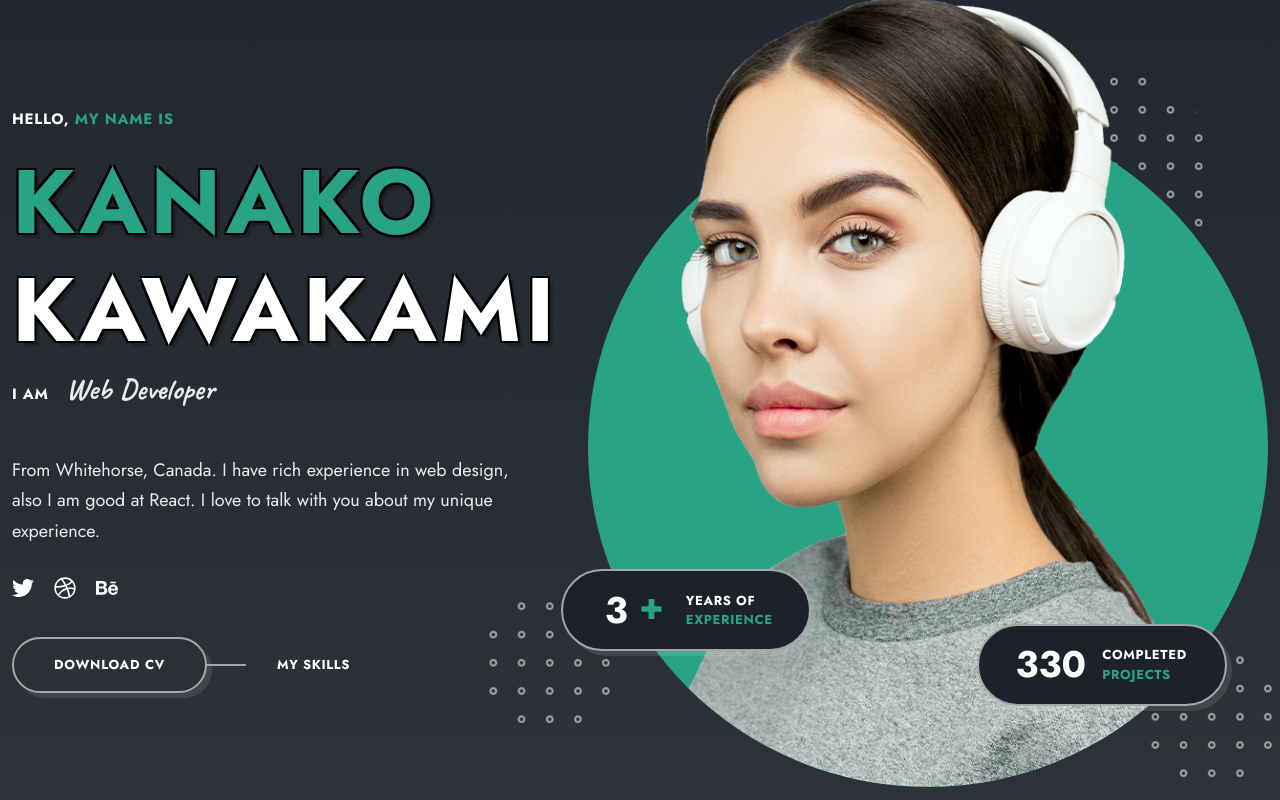
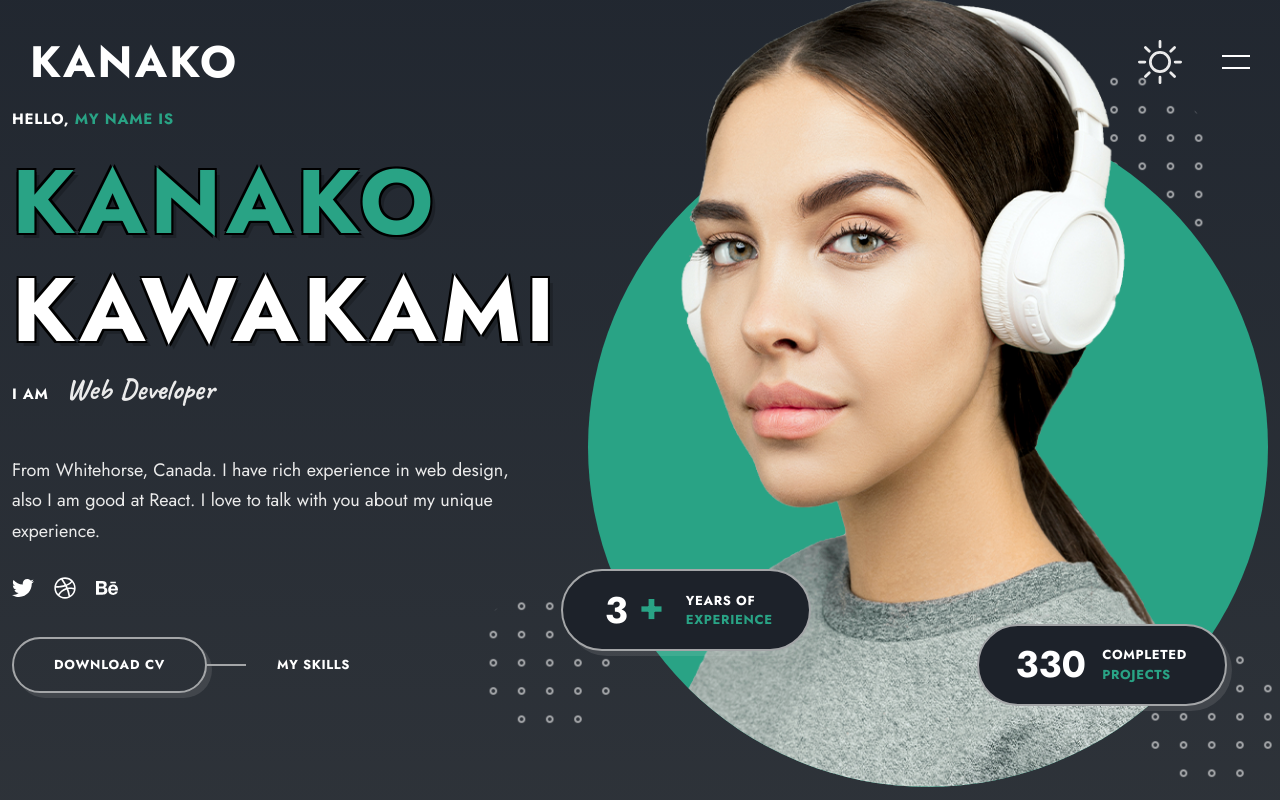
Before and after one commit to Kanako-muff/kanakos_portfolio, a React (Vite) app: page / in a window 1280 px wide. Shown: the top 800 px of the page. Built offline with nearby package versions, Linux system fonts and the light colour scheme.

Commit message:
header done

```diff
--- a/src/App.jsx
+++ b/src/App.jsx
@@ -7,10 +7,12 @@
 import Resume from "./components/resume/Resume";
 import Contact from "./components/contact/Contact";
 import Footer from "./components/footer/Footer";
+import Header from "./components/header/Header";
 
 function App() {
   return (
     <main className="main">
+      <Header />
       <Home />
       <Services />
       <Skills />
--- /dev/null
+++ b/src/components/header/Header.jsx
@@ -0,0 +1,58 @@
+import React from "react";
+import { links } from "../../Data";
+import { FaTwitter, FaDribbble, FaBehance } from "react-icons/fa";
+import { BsSun, BsMoon } from "react-icons/bs";
+import "./header.css";
+
+const Header = () => {
+  return (
+    <header className="header">
+      <nav className="nav">
+        <a href="" className="nav__logo text-cs">
+          Kanako
+        </a>
+
+        <div className="nav__menu">
+          <div className="nav__data">
+            <ul className="nav__list">
+              {links.map(({ name, path }, index) => {
+                return (
+                  <li className="nav__item" key={index}>
+                    <a href="" className="nav__link text-cs">
+                      {name}
+                    </a>
+                  </li>
+                );
+              })}
+            </ul>
+
+            <div className="header__socials">
+              <a href="" className="header__social-link">
+                <FaTwitter />
+              </a>
+              <a href="" className="header__social-link">
+                <FaDribbble />
+              </a>
+              <a href="" className="header__social-link">
+                <FaBehance />
+              </a>
+            </div>
+          </div>
+        </div>
+
+        <div className="nav__btns">
+          <div className="theme__toggler">
+            <BsSun />
+          </div>
+
+          <div className="nav__toggle">
+            <span></span>
+            <span></span>
+          </div>
+        </div>
+      </nav>
+    </header>
+  );
+};
+
+export default Header;
--- /dev/null
+++ b/src/components/header/header.css
@@ -0,0 +1,106 @@
+.header {
+  position: absolute;
+  top: 0;
+  width: 100%;
+  padding: 30px;
+  z-index: 100;
+}
+
+.nav {
+  display: flex;
+  justify-content: space-between;
+}
+
+.nav__logo {
+  color: var(--title-color);
+  font-size: var(--h4-font-size);
+  font-weight: 700;
+}
+
+.nav__menu {
+  position: fixed;
+  top: 0;
+  right: 0;
+  width: 0;
+  height: 100vh;
+  display: flex;
+  background-color: var(--bg-color-alt);
+  z-index: 10;
+}
+
+.nav__data {
+  padding: 80px 84px 0 154px;
+  margin: auto;
+  width: 100%;
+}
+
+.nav__list {
+  margin-bottom: 40px;
+}
+
+.nav__list li {
+  margin-bottom: 20px;
+}
+
+.nav__link {
+  color: var(--title-color);
+  font-size: var(--h5-font-size);
+  font-weight: 700;
+  transition: all 0.3s var(--transition);
+}
+
+.nav__link:hover {
+  color: var(--primary-color);
+}
+
+.header__socials {
+  display: flex;
+  column-gap: 20px;
+  margin-bottom: 30px;
+}
+
+.header__social-link {
+  color: var(--title-color);
+  font-size: var(--h5-font-size);
+  transition: all 0.7s var(--transition);
+}
+
+.header__social-link:hover {
+  color: var(--primary-color);
+}
+
+.nav__btns {
+  display: flex;
+  align-items: center;
+  column-gap: 40px;
+}
+
+.theme__toggler {
+  font-size: var(--h4-font-size);
+  display: flex;
+  align-items: center;
+  cursor: pointer;
+}
+
+.nav__toggle {
+  height: 30px;
+  width: 28px;
+  position: relative;
+  cursor: pointer;
+}
+
+.nav__toggle span {
+  position: absolute;
+  left: 0;
+  width: 100%;
+  height: 2px;
+  background-color: var(--title-color);
+}
+
+.nav__toggle span:first-child {
+  top: 8px;
+}
+
+.nav__toggle span:last-child {
+  bottom: 8px;
+}
```
